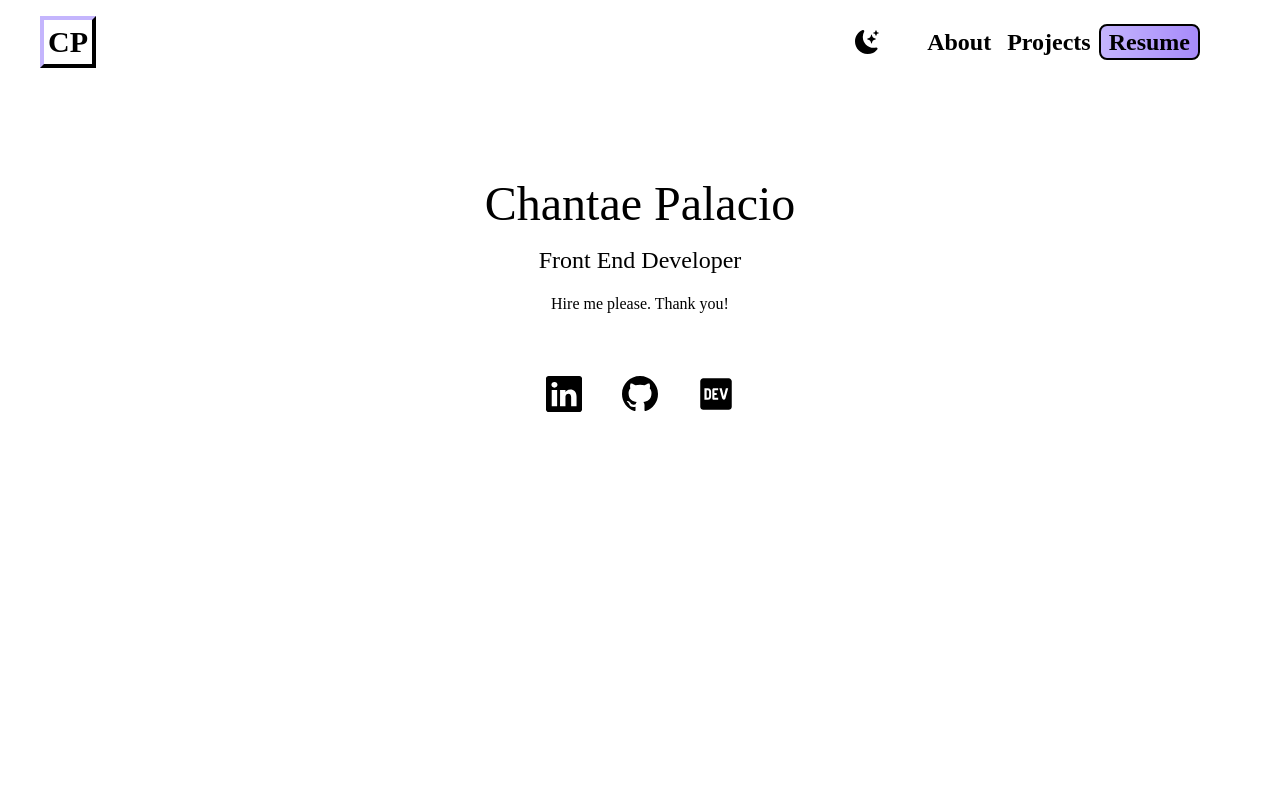
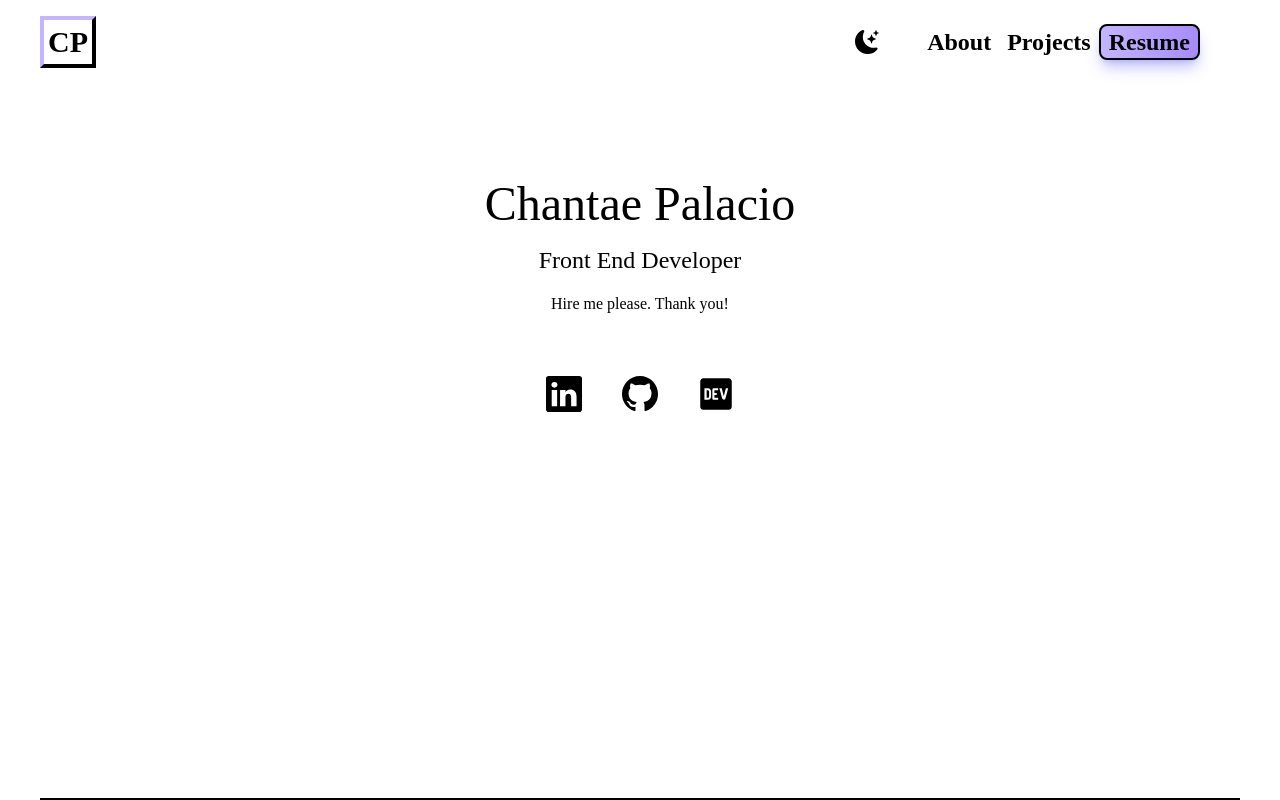
Before and after one commit to taepal467/cp_portfolio, a Next.js app: page / in a window 1280 px wide. Built offline with nearby package versions, Linux system fonts and the light colour scheme.

Commit message:
Removed the Projects component

```diff
--- a/pages/index.tsx
+++ b/pages/index.tsx
@@ -2,7 +2,6 @@ import Head from 'next/head'
 import {BsFillMoonStarsFill, BsFillBrightnessHighFill, BsLinkedin, BsGithub} from 'react-icons/bs' ;
 import {FaDev} from 'react-icons/fa';
 import Link from 'next/link';
-import Projects from "./components/Projects";
 import { useState , useEffect} from 'react';
 import Splash from "./components/Splash";
 
@@ -30,7 +29,7 @@ export default function Home() {
         <Splash />
       ) : (
         <main className='px-10 bg-white font-gloock dark:bg-black'>
-          <section className='min-h-screen '>
+          <section className='min-h-screen border-2 border-b-black border-r-0 border-t-0 border-l-0'>
             <nav className='py-4 mb-12 flex justify-between'>
               <Link href="/">
                   <h1 className='text-3xl font-bold p-1 border-4 border-violet-300 border-r-black border-4 border-violet-300 border-b-black hover:shadow-lg dark:hover:shadow-black/30'>CP</h1>
@@ -51,7 +50,7 @@ export default function Home() {
                 <li className=' px-2 text-2xl font-bold transition ease-in-out delay-150 hover:underline underline-offset-4 decoration-4 decoration-violet-300 hover:-translate-y-1 hover:scale-110 hover:duration-300'>
                   <Link href='./components/Projects'>Projects</Link>
                   </li>
-                <li className=' px-2 text-2xl font-bold rounded-lg border-2 border-black bg-gradient-to-r from-violet-300 to-violet-400 hover:shadow-lg dark:hover:shadow-black/30'>
+                <li className=' px-2 text-2xl font-bold rounded-lg shadow-lg shadow-indigo-500/40 border-2 border-black bg-gradient-to-r from-violet-300 to-violet-400 hover:shadow-lg dark:hover:shadow-black/30'>
                   <a href="https://docs.google.com/document/d/1gd_s5Lm468wk0DONMSpgxVsJarLlb9Cx51AHrZmtRnQ/edit?usp=sharing"
                   target='_blank'
                   rel="noopener noreferrer">
@@ -79,7 +78,8 @@ export default function Home() {
           </section>
         </main>
       )}
-
+   <div>
+   </div>
     </div>
 
   );
```
